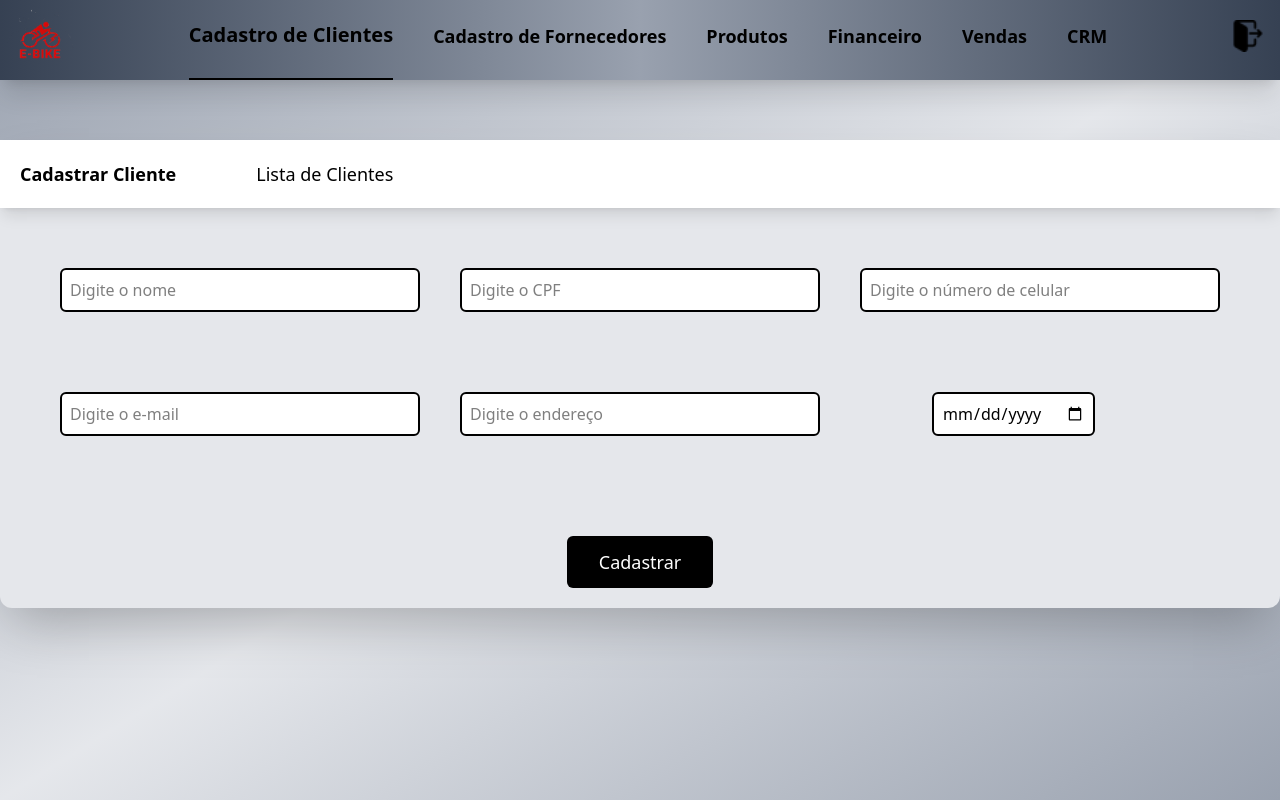
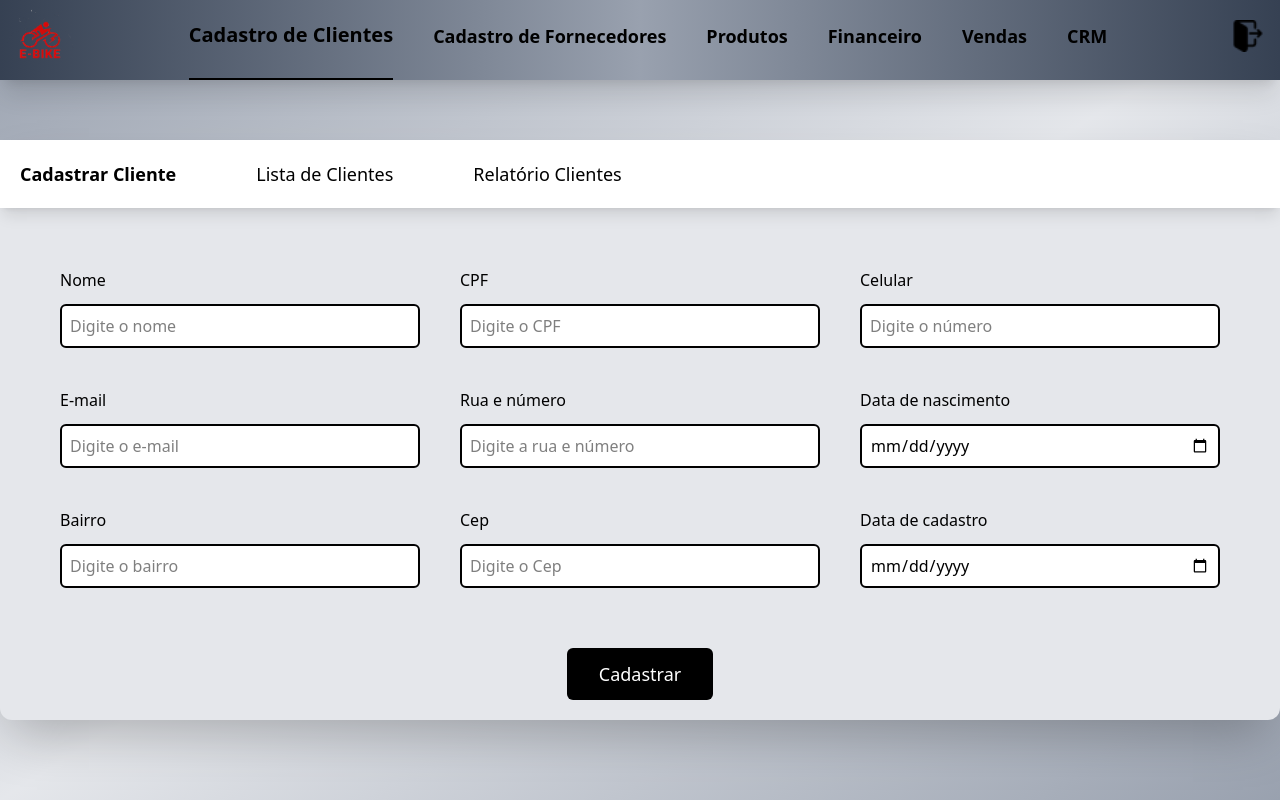
Before and after one commit to thiago-lq/Sistema-gerencial, a React (Vite) app: page /home in a window 1280 px wide. Built offline with nearby package versions, Linux system fonts and the light colour scheme; no server answers; the database is empty; sample sign-in values are in the browser's storage.

Commit message:
relatório de clientes criado

```diff
--- a/package.json
+++ b/package.json
@@ -11,8 +11,10 @@
   },
   "dependencies": {
     "@tailwindcss/vite": "^4.1.11",
+    "chart.js": "^4.5.0",
     "firebase": "^12.0.0",
     "react": "^19.1.0",
+    "react-chartjs-2": "^5.3.0",
     "react-dom": "^19.1.0",
     "react-router-dom": "^7.7.1",
     "tailwindcss": "^4.1.11"
--- a/src/components/Clientes/CadastrarCliente.jsx
+++ b/src/components/Clientes/CadastrarCliente.jsx
@@ -1,14 +1,16 @@
 export default function CadastrarCliente({
   aoSalvar,
-  resetarFormularioCliente,
 }) {
   return (
     <div className="m-15 justify-center">
       <form
         id="ClientesADD"
         onSubmit={aoSalvar}
-        className="space-y-10 grid grid-cols-3 gap-10"
+        className="space-y-10 gap-10 justify between"
       >
+        <div className="grid grid-cols-3 gap-10">
+          <div className="flex flex-col gap-3">
+            <h1>Nome</h1>
             <input
               type="text"
               name="nome"
@@ -16,49 +18,96 @@ export default function CadastrarCliente({
               className="border-2 border-black rounded-md p-2 bg-white"
               required
             />
+          </div>
+          <div className="flex flex-col gap-3">
+            <h1>CPF</h1>
             <input
               type="text"
               name="cpf"
               placeholder="Digite o CPF"
               className="border-2 border-black rounded-md p-2 bg-white"
               required
-        ></input>
+            />
+          </div>
+          <div className="flex flex-col gap-3">
+            <h1>Celular</h1>
             <input
               type="tel"
               name="celular"
-          placeholder="Digite o número de celular"
+              placeholder="Digite o número"
               className="border-2 border-black rounded-md p-2 bg-white"
               required
-        ></input>
+            />
+          </div>
+          <div className="flex flex-col gap-3">
+            <h1>E-mail</h1>
             <input
               type="email"
               name="email"
               placeholder="Digite o e-mail"
               className="border-2 border-black rounded-md p-2 bg-white"
               required
-        ></input>
+            />
+          </div>
+          <div className="flex flex-col gap-3">
+            <h1>Rua e número</h1>
             <input
               type="text"
-          name="endereco"
-          placeholder="Digite o endereço"
+              name="ruaNumero"
+              placeholder="Digite a rua e número"
               className="border-2 border-black rounded-md p-2 bg-white"
               required
-        ></input>
+            />
+          </div>
+          <div className="flex flex-col gap-3">
+            <h1>Data de nascimento</h1>
             <input
               type="date"
-          name="data"
+              name="dataNascimento"
               placeholder="dd/mm/aaaa"
-          className="border-2 border-black rounded-md w-max ml-18 p-2 bg-white"
+              className="border-2 border-black rounded-md w-full p-2 bg-white"
               required
-        ></input>
+            />
+          </div>
+          <div className="flex flex-col gap-3">
+            <h1>Bairro</h1>
+            <input
+              type="text"
+              name="bairro"
+              placeholder="Digite o bairro"
+              className="border-2 border-black rounded-md p-2 bg-white"
+              required
+            />
+          </div>
+          <div className="flex flex-col gap-3">
+            <h1>Cep</h1>
+            <input
+              type="tel"
+              name="cep"
+              placeholder="Digite o Cep"
+              className="border-2 border-black rounded-md p-2 bg-white"
+              required
+            />
+          </div>
+          <div className="flex flex-col gap-3">
+            <h1>Data de cadastro</h1>
+            <input
+              type="date"
+              name="dataCadastro"
+              placeholder="dd/mm/aaaa"
+              className="border-2 border-black rounded-md w-full p-2 bg-white"
+              required
+            />
+          </div>
+
           <div className="col-span-3 flex justify-center p-5">
             <button
               type="submit"
               className="bg-black text-white text-lg hover:opacity-60 cursor-pointer px-8 py-3 rounded-md"
-            onClick={resetarFormularioCliente()}
             >
               Cadastrar
             </button>
+          </div>
         </div>
       </form>
     </div>
--- a/src/components/Clientes/CadastroClientes.jsx
+++ b/src/components/Clientes/CadastroClientes.jsx
@@ -1,7 +1,9 @@
 import { useState } from "react";
 import CadastrarCliente from "./CadastrarCliente";
 import ListaDeClientes from "./ListaDeClientes";
-export default function CadastroClientes({ aoSalvar, listaCliente, clienteEditar, excluirCliente, resetarFormularioCliente, salvarEdicao, modalEditarCliente, editarCliente, setEditarCliente }) {
+import RelatorioClientes from "./RelatoriosClientes";
+
+export default function CadastroClientes({ aoSalvar, listaCliente, clienteEditar, excluirCliente, salvarEdicao, modalEditarCliente, editarCliente, setEditarCliente, clientes }) {
     const [tabMenu, setTabMenu] = useState("CadastrarCliente")
 
 
@@ -29,12 +31,19 @@ export default function CadastroClientes({ aoSalvar, listaCliente, clienteEditar
                         >
                         Lista de Clientes
                     </button>
+                    <button
+                    className={`p-5 hover:opacity-60 cursor-pointer transition text-lg ${
+                        tabMenu === "RelatorioClientes" ? "font-bold p-3" : ""
+                    }`}
+                    onClick={() => setTabMenu("RelatorioClientes")}
+                    >
+                    <p>Relatório Clientes</p>
+                    </button>
                 </div>
             </div>
             {tabMenu === "CadastrarCliente" &&
                 <CadastrarCliente
                     aoSalvar={aoSalvar}
-                    resetarFormularioCliente={resetarFormularioCliente}
                 />
             }
             {tabMenu === "ListaCliente" &&
@@ -48,6 +57,9 @@ export default function CadastroClientes({ aoSalvar, listaCliente, clienteEditar
                     setEditarCliente={setEditarCliente}
                 />
             }
+            {tabMenu === "RelatorioClientes" &&
+                <RelatorioClientes clientes={clientes} />
+            }
         </div>
     )
 }
--- /dev/null
+++ b/src/components/Clientes/RelatoriosClientes.jsx
@@ -0,0 +1,121 @@
+import { Bar } from "react-chartjs-2";
+import {
+  Chart as ChartJS,
+  CategoryScale,
+  LinearScale,
+  BarElement,
+  Title,
+  Tooltip,
+  Legend,
+} from "chart.js";
+
+ChartJS.register(CategoryScale, LinearScale, BarElement, Title, Tooltip, Legend);
+
+export default function RelatorioClientes({ clientes }) {
+  const agora = new Date();
+  const umMesAtras = new Date();
+  umMesAtras.setMonth(agora.getMonth() - 1);
+
+  const mesAtual = agora.getMonth();
+
+  // Clientes aniversariantes do mês
+  const aniversariantesDoMes = clientes.filter(c => {
+    if (!c.data) return false;
+    const dataNascimento = new Date(c.data);
+    return dataNascimento.getMonth() === mesAtual;
+  });
+
+  // Função para calcular idade baseado na data de nascimento
+  function calculaIdade(dataNascimentoStr) {
+    const nascimento = new Date(dataNascimentoStr);
+    let idade = agora.getFullYear() - nascimento.getFullYear();
+    const m = agora.getMonth() - nascimento.getMonth();
+    if (m < 0 || (m === 0 && agora.getDate() < nascimento.getDate())) {
+      idade--;
+    }
+    return idade;
+  }
+
+  // Calcular média das idades
+  const idades = clientes
+    .filter(c => c.data)
+    .map(c => calculaIdade(c.data));
+
+  const mediaIdade =
+    idades.length > 0
+      ? (idades.reduce((acc, val) => acc + val, 0) / idades.length).toFixed(1)
+      : "N/A";
+
+  // Faixas etárias para o gráfico
+  const faixas = [
+    { label: "0-17", min: 0, max: 17 },
+    { label: "18-25", min: 18, max: 25 },
+    { label: "26-35", min: 26, max: 35 },
+    { label: "36-45", min: 36, max: 45 },
+    { label: "46-60", min: 46, max: 60 },
+    { label: "60+", min: 61, max: 150 },
+  ];
+
+  // Conta quantos clientes em cada faixa
+  const contagemFaixas = faixas.map(({ min, max }) =>
+    idades.filter(idade => idade >= min && idade <= max).length
+  );
+
+  // Dados para o gráfico
+  const data = {
+    labels: faixas.map(f => f.label),
+    datasets: [
+      {
+        label: "Quantidade de Clientes",
+        data: contagemFaixas,
+        backgroundColor: "rgba(59, 130, 246, 0.7)", // azul Tailwind
+      },
+    ],
+  };
+
+  const options = {
+    responsive: true,
+    plugins: {
+      legend: {
+        position: "top",
+      },
+      title: {
+        display: true,
+        text: "Distribuição de Clientes por Faixa Etária",
+      },
+    },
+  };
+
+  return (
+    <div className="p-6 max-w-7xl mx-auto bg-white rounded-xl shadow-xl mt-5">
+      <h2 className="text-2xl font-bold mb-6">Relatório de Clientes</h2>
+
+      <div className="flex flex-row justify-between">
+        <div>
+        <p>Total de clientes cadastrados: <strong>{clientes.length}</strong></p>
+        <p>Média de idade dos clientes: <strong>{mediaIdade} anos</strong></p>
+      </div>
+
+      <div>
+      </div>
+
+      <div>
+        <h3 className="text-xl font-semibold mb-2">Aniversariantes do mês</h3>
+        {aniversariantesDoMes.length > 0 ? (
+          <ul className="list-disc list-inside">
+            {aniversariantesDoMes.map(c => (
+              <li key={c.id}>{c.nome} — {new Date(c.data).toLocaleDateString()}</li>
+            ))}
+          </ul>
+        ) : (
+          <p>Não há aniversariantes neste mês.</p>
+        )}
+      </div>
+      </div>
+
+      <div className="mt-10">
+        <Bar data={data} options={options} />
+      </div>
+    </div>
+  );
+}
--- a/src/components/Fornecedor/CadastrarFornecedor.jsx
+++ b/src/components/Fornecedor/CadastrarFornecedor.jsx
@@ -1,21 +1,26 @@
 export default function CadastrarFornecedor({
   aoSalvar,
-  resetarFormularioFornecedor,
 }) {
   return (
     <div className="m-15 justify-center">
       <form
         id="FornecedoresADD"
         onSubmit={aoSalvar}
-        className="space-y-10 grid grid-cols-3 gap-10"
+        className="space-y-10 gap-10"
       >
-        <input
+        <div className="grid grid-cols-2 gap-10">
+          <div className="flex flex-col gap-3">
+          <h1>Nome</h1>
+          <input
           type="text"
           name="nome"
           placeholder="Digite o nome"
           className="border-2 border-black rounded-md p-2 bg-white"
           required
-        />
+          />
+          </div>
+        <div className="flex flex-col gap-3">
+          <h1>CPF ou CNPJ</h1>
         <input
           type="text"
           name="cnpjCpf"
@@ -23,6 +28,9 @@ export default function CadastrarFornecedor({
           className="border-2 border-black rounded-md p-2 bg-white"
           required
         ></input>
+        </div>
+        <div className="flex flex-col gap-3">
+          <h1>Telefone</h1>
         <input
           type="tel"
           name="telefone"
@@ -30,6 +38,9 @@ export default function CadastrarFornecedor({
           className="border-2 border-black rounded-md p-2 bg-white"
           required
         ></input>
+        </div>
+        <div className="flex flex-col gap-3">
+          <h1>E-mail</h1>
         <input
           type="email"
           name="email"
@@ -37,6 +48,9 @@ export default function CadastrarFornecedor({
           className="border-2 border-black rounded-md p-2 bg-white"
           required
         ></input>
+        </div>
+        <div className="flex flex-col gap-3">
+          <h1>Endereço</h1>
         <input
           type="text"
           name="endereco"
@@ -44,6 +58,9 @@ export default function CadastrarFornecedor({
           className="border-2 border-black rounded-md p-2 bg-white"
           required
         ></input>
+        </div>
+        <div className="flex flex-col gap-3">
+          <h1>CEP</h1>
         <input
           type="tel"
           name="cep"
@@ -51,14 +68,15 @@ export default function CadastrarFornecedor({
           className="border-2 border-black rounded-md p-2 bg-white"
           required
         ></input>
+        </div>
         <div className="col-span-3 flex justify-center p-5">
           <button
             type="submit"
             className="bg-black text-white text-lg hover:opacity-60 cursor-pointer px-8 py-3 rounded-md"
-            onClick={resetarFormularioFornecedor()}
           >
             Cadastrar
           </button>
+        </div>
         </div>
       </form>
     </div>
--- a/src/components/Produtos/CadastrarProduto.jsx
+++ b/src/components/Produtos/CadastrarProduto.jsx
@@ -1,6 +1,5 @@
 export default function CadastrarProduto({
   aoSalvar,
-  resetarFormularioProduto,
 }) {
   return (
     <div className="m-15 justify-center">
@@ -57,7 +56,6 @@ export default function CadastrarProduto({
           <button
             type="submit"
             className="bg-black text-white text-lg hover:opacity-60 cursor-pointer px-8 py-3 rounded-md"
-            onClick={resetarFormularioProduto()}
           >
             Cadastrar
           </button>
--- a/src/components/TabMenu.jsx
+++ b/src/components/TabMenu.jsx
@@ -98,7 +98,7 @@ export default function TabMenu({logout}) {
       return;
     }
     await addDoc(collection(db, "Clientes"), clientes);
-
+    resetarFormularioCliente();
     alert("Cliente cadastrado com sucesso!");
   };
 
@@ -112,7 +112,7 @@ export default function TabMenu({logout}) {
       return;
     }
     await addDoc(collection(db, "Fornecedores"), fornecedores);
-
+    resetarFormularioFornecedor();
     alert("Fornecedor cadastrado com sucesso!");
   };
 
@@ -126,7 +126,7 @@ export default function TabMenu({logout}) {
       return;
     }
     await addDoc(collection(db, "Produtos"), produtos);
-
+    resetarFormularioProduto();
     alert("Produto cadastrado com sucesso!");
   };
 
@@ -316,8 +316,8 @@ export default function TabMenu({logout}) {
               aoSalvar={SalvaDBClientes}
               listaCliente={cliente}
               clienteEditar={clienteEditar}
+              clientes={cliente}
               excluirCliente={excluirCliente}
-              resetarFormularioCliente={resetarFormularioCliente}
               salvarEdicao={salvarEdicaoClientes}
               modalEditarCliente={modalEditarCliente}
               editarCliente={editarCliente}
@@ -330,7 +330,6 @@ export default function TabMenu({logout}) {
             listaFornecedor={fornecedor}
             fornecedorEditar={fornecedorEditar}
             excluirFornecedor={excluirFornecedor}
-            resetarFormularioFornecedor={resetarFormularioFornecedor}
             salvarEdicao={salvarEdicaoFornecedores}
             modalEditarFornecedor={modalEditarFornecedor}
             editarFornecedor={editarFornecedor}
@@ -343,7 +342,6 @@ export default function TabMenu({logout}) {
             listaProduto={produto}
             produtoEditar={produtoEditar}
             excluirProduto={excluirProduto}
-            resetarFormularioProduto={resetarFormularioProduto}
             salvarEdicao={salvarEdicaoProdutos}
             modalEditarProduto={modalEditarProduto}
             editarProduto={editarProduto}
```
Also changed, not shown: 1 other file (tests, documents, lock files or other folders). Lines whose indentation alone changed are shown as unchanged.
